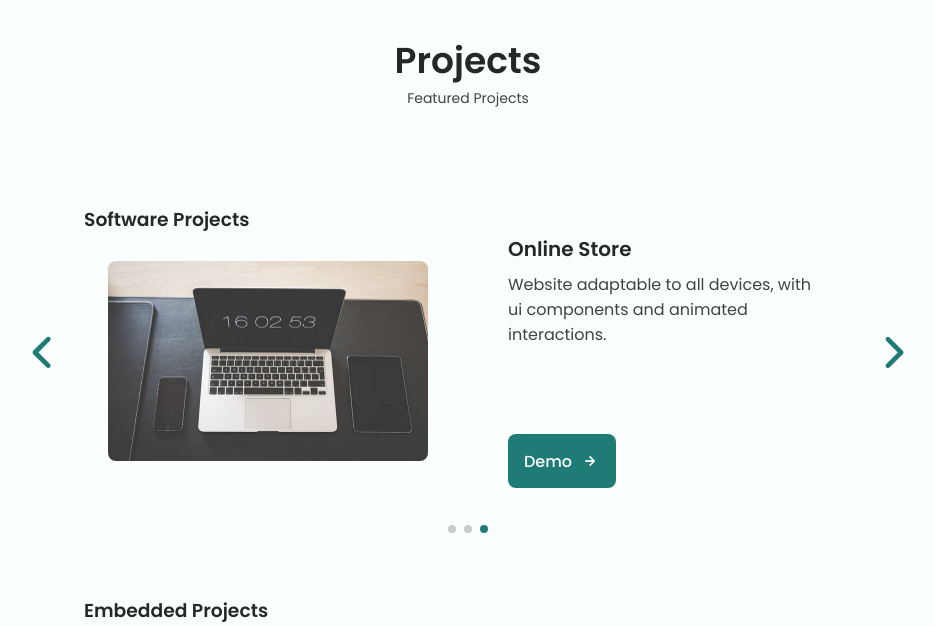
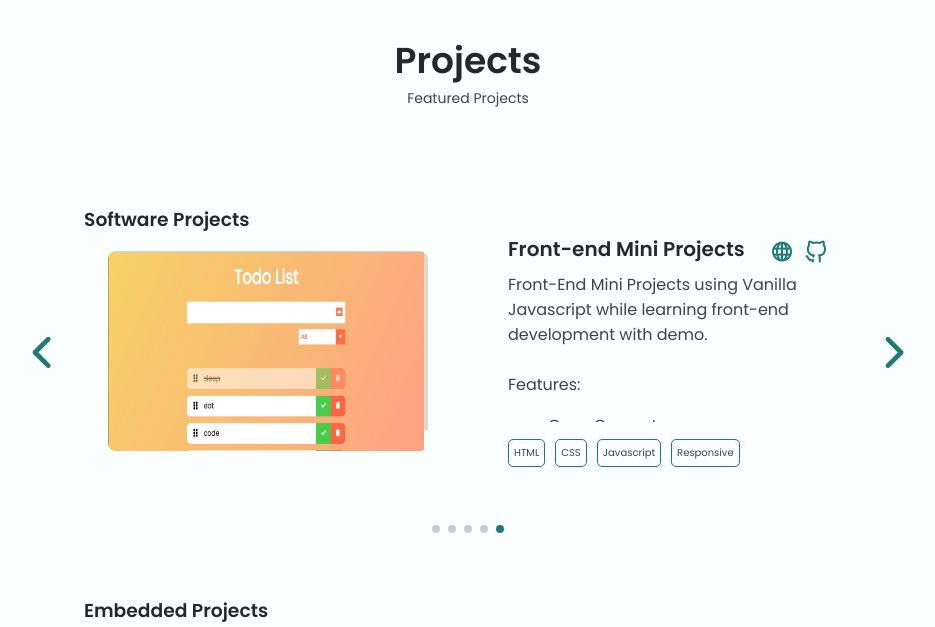
Before and after one commit to pyaephyokyaw15/Porfolio, a Django app: page / in a window 1280 px wide. Shown: the part 1809-2436 px from the top of the page, without its empty margins (172-1107 px from the left). Run offline with Django 4.2, Linux system fonts and the light colour scheme; data that the repository does not hold is empty; some libraries are stand-ins or nearby versions.

Commit message:
Add Projects

```diff
--- a/templates/index.html
+++ b/templates/index.html
@@ -437,6 +437,7 @@
                                 Whale is a "Music Streaming" website developed with Django and Ajax. Users can share music with others.
                                 <br>
                                 <br>
+                                <p>Features:</p>
                                 <ul class="project__features">
                                     <li>Listen songs (no need to login)</li>
                                     <li>Music player functions(play, pause, next, previous, timestamp)</li>
@@ -458,20 +459,21 @@
                                 <span class="tech-stack">Django</span>
                                 <span class="tech-stack">Postgres</span>
                                 <span class="tech-stack">AWS EC2</span>
+                                <span class="tech-stack">Responsive</span>
                             </div>
                         </div>
                     </div>
 
                     <!--==================== PORTFOLIO 2 ====================-->
                     <div class="portfolio__content grid swiper-slide">
-                        <img src="{% static 'img/whale.png' %}" alt="" class="portfolio__img">
+                        <img src="{% static 'img/uniLife.png' %}" alt="" class="portfolio__img">
 
                         <div class="portfolio__data">
                             <div class="portfolio__header">
                                 <h3 class="portfolio__title">UniLife</h3>
                                 <div class="project__link">
 
-                                     <a href="http://18.139.77.28/" target="_blank" class="project__link-icon">
+                                     <a href="https://pyaephyokyaw.pythonanywhere.com/swagger/" target="_blank" class="project__link-icon">
                                         <i class="uil uil-globe"></i>
 
                                     </a>
@@ -482,47 +484,153 @@
                             </div>
 
                             <div class="portfolio__description">
-                                Whale is a "Music Streaming" website developed with Django and Ajax. Users can share music with others.
+                                An REST API for "UniLife" mobile app. UniLife mobile app is a blog app where users can share about their memories at university.
                                 <br>
                                 <br>
+                                <p>Features:</p>
                                 <ul class="project__features">
-                                    <li>Listen songs (no need to login)</li>
-                                    <li>Music player functions(play, pause, next, previous, timestamp)</li>
-                                    <li>Comment the song</li>
-                                    <li>Add to favourite list.</li>
-                                    <li>Upload songs.</li>
-                                    <li>Edit and Delete own songs.</li>
-                                    <li>Authentication and authorization</li>
+                                    <li>Read posts (no need to login)</li>
+                                    <li>Create / Update / Delete the post.</li>
+                                    <li>Like / Save / Comment the post</li>
+                                    <li>Authentication and Authorization(oject-level)</li>
+                                    <li>Token Authentication</li>
                                     <li>User Profile</li>
                                     <li>Follow / Unfollow</li>
-                                    <li>Search songs</li>
+                                    <li>Search posts</li>
                                 </ul>
                             </div>
 
                             <div class="tech-stack-container">
-                                <span class="tech-stack">Bootstrap</span>
-                                <span class="tech-stack">Javascript</span>
-                                <span class="tech-stack">Ajax</span>
                                 <span class="tech-stack">Django</span>
+                                <span class="tech-stack">Django Rest Framework</span>
                                 <span class="tech-stack">Postgres</span>
-                                <span class="tech-stack">AWS EC2</span>
+                                <span class="tech-stack">AWS S3</span>
+                                <span class="tech-stack">AWS Lambda</span>
+                                <span class="tech-stack">AWS RDS</span>
                             </div>
                         </div>
                     </div>
 
                     <!--==================== PORTFOLIO 3 ====================-->
                     <div class="portfolio__content grid swiper-slide">
-                        <img src="{% static 'img/portfolio3.jpg' %}" alt="" class="portfolio__img">
+                        <img src="{% static 'img/portfolio.png' %}" alt="" class="portfolio__img">
 
                         <div class="portfolio__data">
-                            <h3 class="portfolio__title">Online Store</h3>
-                            <p class="portfolio__description">
-                                Website adaptable to all devices, with ui components and animated interactions.
-                            </p>
-                            <a href="#" class="button button--flex button--small portfolio__button">
-                                Demo
-                                <i class="uil uil-arrow-right button__icon"></i>
-                            </a>
+                            <div class="portfolio__header">
+                                <h3 class="portfolio__title">Portfolio Website</h3>
+                                <div class="project__link">
+
+                                     <a href="https://pyaephyokyaw15.pythonanywhere.com/" target="_blank" class="project__link-icon">
+                                        <i class="uil uil-globe"></i>
+
+                                    </a>
+                                    <a href="https://github.com/pyaephyokyaw15/Portfolio" target="_blank" class="project__link-icon">
+                                        <i class="uil uil-github-alt"></i>
+                                    </a>
+                                </div>
+                            </div>
+
+                            <div class="portfolio__description">
+                                Portfolio website with blog features.
+                                <br>
+                                <br>
+                                <p>Features:</p>
+                                <ul class="project__features">
+                                    <li>About Me</li>
+                                    <li>Blog</li>
+                                </ul>
+                            </div>
+
+                            <div class="tech-stack-container">
+                                <span class="tech-stack">HTML</span>
+                                <span class="tech-stack">CSS</span>
+                                <span class="tech-stack">Javascript</span>
+                                <span class="tech-stack">Django</span>
+                                <span class="tech-stack">Responsive</span>
+                            </div>
+                        </div>
+                    </div>
+
+                    <!--==================== PORTFOLIO 4 ====================-->
+                    <div class="portfolio__content grid swiper-slide">
+                        <img src="{% static 'img/music-player.png' %}" alt="" class="portfolio__img">
+
+                        <div class="portfolio__data">
+                            <div class="portfolio__header">
+                                <h3 class="portfolio__title">Music Player</h3>
+                                <div class="project__link">
+
+                                     <a href="https://chat-music-player.netlify.app/" target="_blank" class="project__link-icon">
+                                        <i class="uil uil-globe"></i>
+
+                                    </a>
+                                    <a href="https://github.com/pyaephyokyaw15/Music-Player" target="_blank" class="project__link-icon">
+                                        <i class="uil uil-github-alt"></i>
+                                    </a>
+                                </div>
+                            </div>
+
+                            <div class="portfolio__description">
+                                Music-player App featuring my favourite songs. Developed with pure CSS and Vanilla Javascript.
+                                <br>
+                                <br>
+                                <p>Features:</p>
+                                <ul class="project__features">
+                                    <li>APlay, Pause, Skip, Previous</li>
+                                    <li>Loop</li>
+                                    <li>Shuffle</li>
+                                    <li>Timer</li>
+                                </ul>
+                            </div>
+
+                            <div class="tech-stack-container">
+                                <span class="tech-stack">HTML</span>
+                                <span class="tech-stack">CSS</span>
+                                <span class="tech-stack">Javascript</span>
+                                <span class="tech-stack">Responsive</span>
+                            </div>
+                        </div>
+                    </div>
+
+                    <!--==================== PORTFOLIO 4 ====================-->
+                    <div class="portfolio__content grid swiper-slide">
+                        <img src="{% static 'img/to-do-list.png' %}" alt="" class="portfolio__img">
+
+                        <div class="portfolio__data">
+                            <div class="portfolio__header">
+                                <h3 class="portfolio__title">Front-end Mini Projects</h3>
+                                <div class="project__link">
+
+                                     <a href="https://github.com/pyaephyokyaw15/Front-End-Mini-Projects" target="_blank" class="project__link-icon">
+                                        <i class="uil uil-globe"></i>
+
+                                    </a>
+                                    <a href="https://github.com/pyaephyokyaw15/Front-End-Mini-Projects" target="_blank" class="project__link-icon">
+                                        <i class="uil uil-github-alt"></i>
+                                    </a>
+                                </div>
+                            </div>
+
+                            <div class="portfolio__description">
+                                 Front-End Mini Projects using Vanilla Javascript while learning front-end development with demo.
+                                <br>
+                                <br>
+                                <p>Features:</p>
+                                <ul class="project__features">
+                                    <li>Case Converter</li>
+                                    <li>IOS Calculator</li>
+                                    <li>Sticky Note</li>
+                                    <li>To-do-list</li>
+                                    <li>Google Homepage</li>
+                                </ul>
+                            </div>
+
+                            <div class="tech-stack-container">
+                                <span class="tech-stack">HTML</span>
+                                <span class="tech-stack">CSS</span>
+                                <span class="tech-stack">Javascript</span>
+                                <span class="tech-stack">Responsive</span>
+                            </div>
                         </div>
                     </div>
 
```
Also changed, not shown: static/img/calculator.png, static/img/music-player.png (added), static/img/portfolio.png (added), static/img/sticky-note.png (added), static/img/to-do-list.png (added), static/img/uniLife.png (added), static/img/whale.png.
